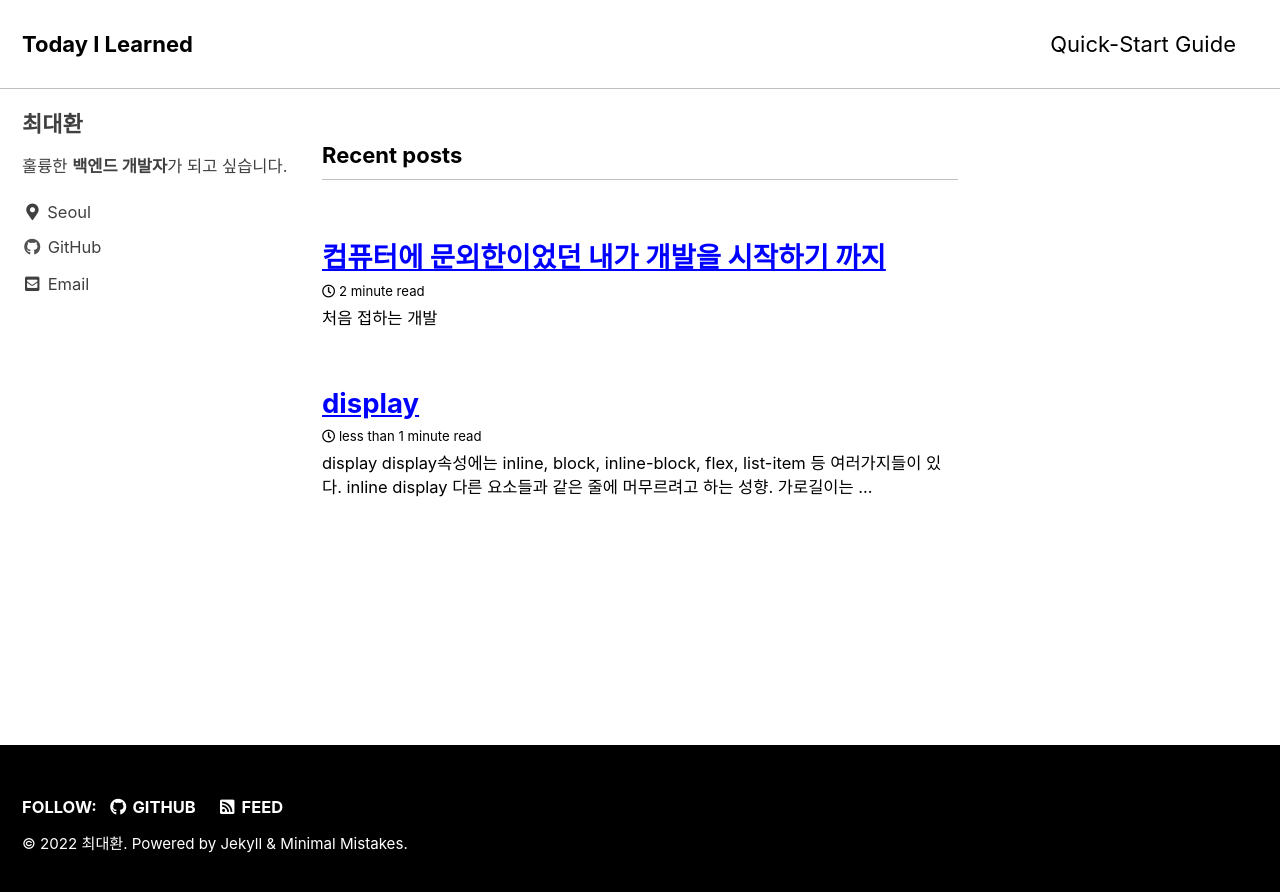
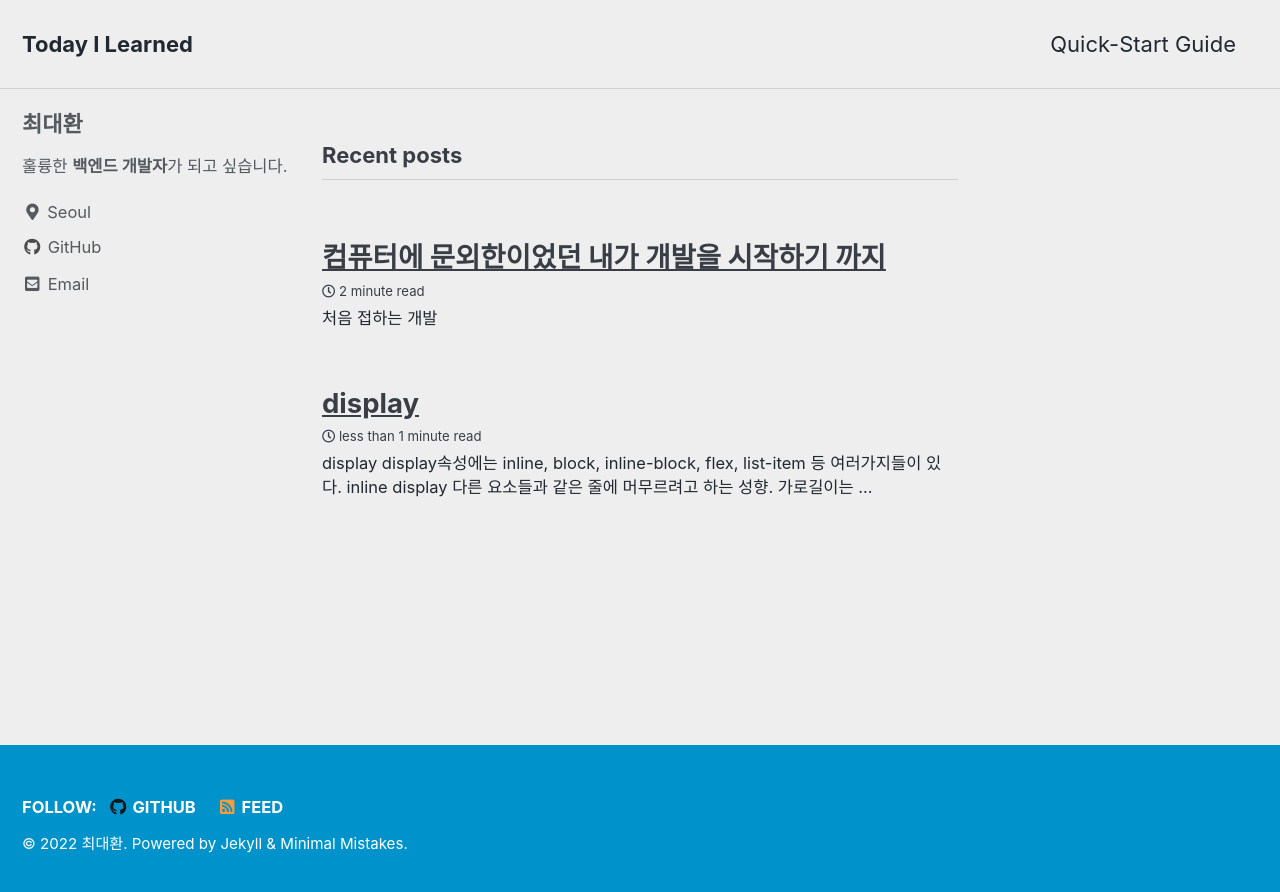
Before and after one commit to choidaehwan/choidaehwan.github.io, a Jekyll site: the page built from index.html, in a window 1280 px wide. Shown: the top 892 px of the page. Built offline with Jekyll 4.4.1, drawn with Linux system fonts in a browser that asks for light colours; cached includes are drawn as plain includes; the list of posts is cut into pages by our own code.

Commit message:
Update _config.yml

```diff
--- a/_config.yml
+++ b/_config.yml
@@ -12,7 +12,7 @@
 
 # theme                  : "minimal-mistakes-jekyll"
 # remote_theme           : "mmistakes/minimal-mistakes"
-minimal_mistakes_skin    : "contrast" # "air", "aqua", "default", "dark", "dirt", "neon", "mint", "plum", "sunrise"
+minimal_mistakes_skin    : "air" # "contrast", "aqua", "default", "dark", "dirt", "neon", "mint", "plum", "sunrise"
 
 # Site Settings
 locale                   : "en-US"
```
